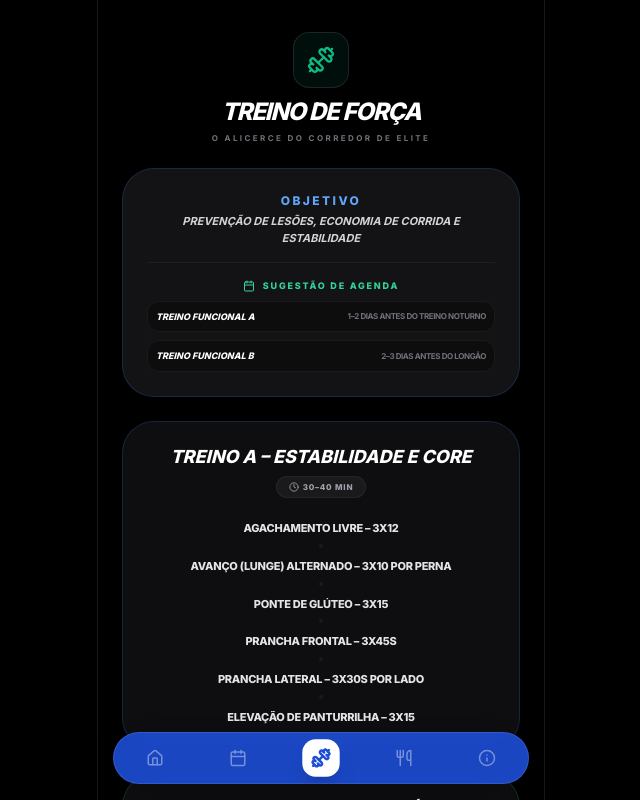
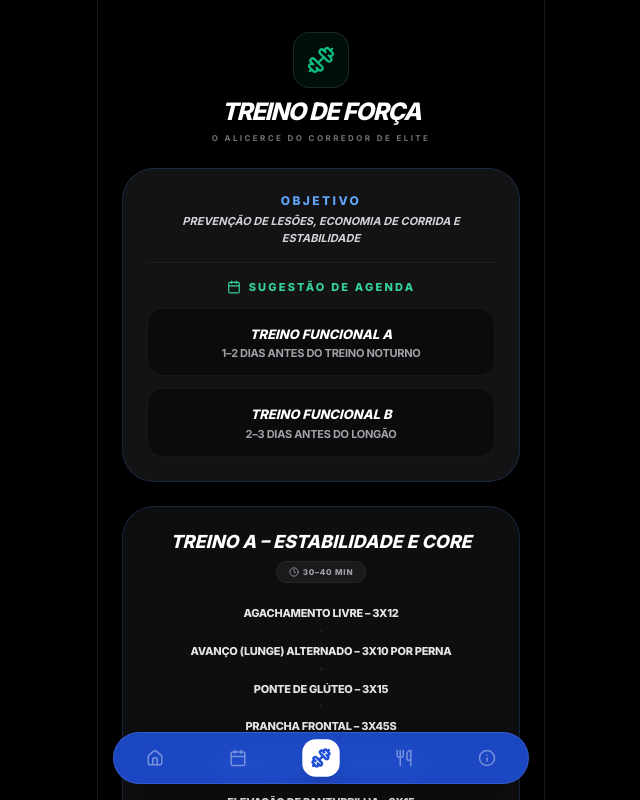
Before and after one commit to jmrunners21k2026-rgb/jm-runners-app, a React (Vite) app: page / in a window 1280 px wide. Both pictures are taken after a click on the button 640 px from the left and 758 px from the top of the page. Shown: the top 800 px of the page, without its empty margins (319-959 px from the left). Built offline with nearby package versions, Linux system fonts and the light colour scheme.

Commit message:
acerto da frase inicial

```diff
--- a/App.tsx
+++ b/App.tsx
@@ -121,8 +121,12 @@ const App: React.FC = () => {
             </div>
           </div>
 
-          <h1 className="text-3xl font-black tracking-tighter text-white uppercase italic">JM RUNNERS - Missão 21K 🏃‍♂️</h1>
-          <p className="text-zinc-400 text-[11px] font-bold leading-relaxed max-w-[280px] mt-2 mb-6 uppercase tracking-tight">
+          <div className="flex flex-col items-center space-y-1 mb-4">
+            <h1 className="text-sm font-black tracking-[0.2em] text-zinc-400 uppercase italic">JM RUNNERS</h1>
+            <h2 className="text-4xl font-black tracking-tighter text-white uppercase italic">Missão 21K 🏃‍♂️</h2>
+          </div>
+
+          <p className="text-zinc-500 text-[11px] font-bold leading-relaxed max-w-[280px] mt-2 mb-6 uppercase tracking-tight">
             App Manual Eletrônico para corredores em treinamento para a distância de 21 Km.
           </p>
 
@@ -272,14 +276,14 @@ const App: React.FC = () => {
                 <p className="text-[11px] text-zinc-300 font-bold uppercase italic">{FUNCTIONAL_METADATA.objective}</p>
               </div>
               <div className="h-px bg-white/5"></div>
-              <div className="space-y-2">
-                <h3 className="text-[9px] font-black text-emerald-400 uppercase tracking-[0.2em] text-center mb-2 flex items-center justify-center gap-2">
-                  <Calendar size={12}/> Sugestão de Agenda
+              <div className="space-y-3">
+                <h3 className="text-[11px] font-black text-emerald-400 uppercase tracking-[0.2em] text-center mb-3 flex items-center justify-center gap-2">
+                  <Calendar size={14}/> Sugestão de Agenda
                 </h3>
                 {FUNCTIONAL_METADATA.schedule.map((item, i) => (
-                  <div key={i} className="flex justify-between items-center bg-black/30 p-2 rounded-xl border border-white/5">
-                    <span className="text-[9px] font-black text-white uppercase italic">{item.label}</span>
-                    <span className="text-[8px] font-bold text-zinc-500 uppercase tracking-tighter">{item.detail}</span>
+                  <div key={i} className="flex flex-col items-center bg-black/40 p-4 rounded-2xl border border-white/5 text-center">
+                    <span className="text-[13px] font-black text-white uppercase italic mb-1">{item.label}</span>
+                    <span className="text-[11px] font-bold text-zinc-400 uppercase tracking-tight leading-none">{item.detail}</span>
                   </div>
                 ))}
               </div>
```
